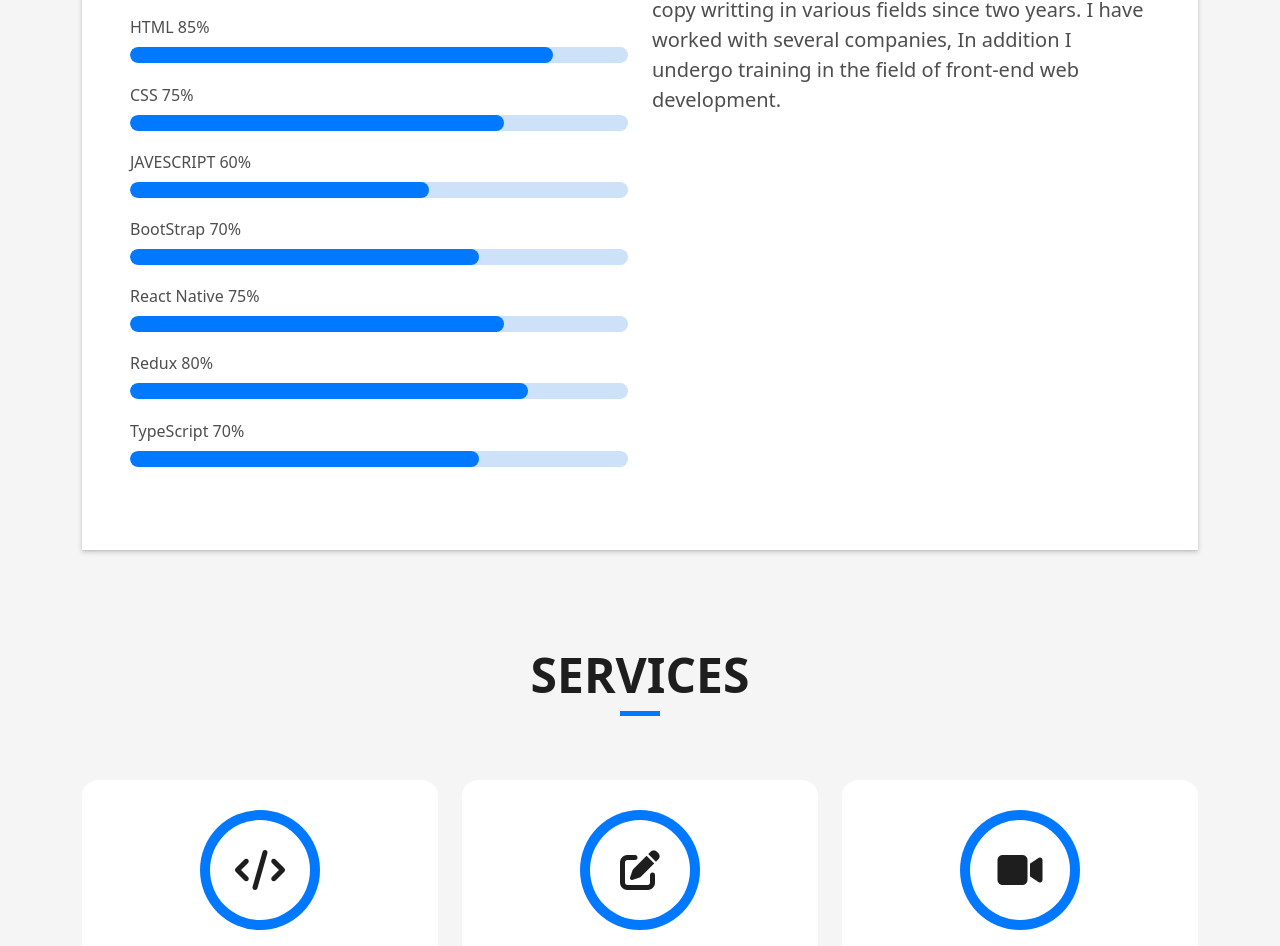
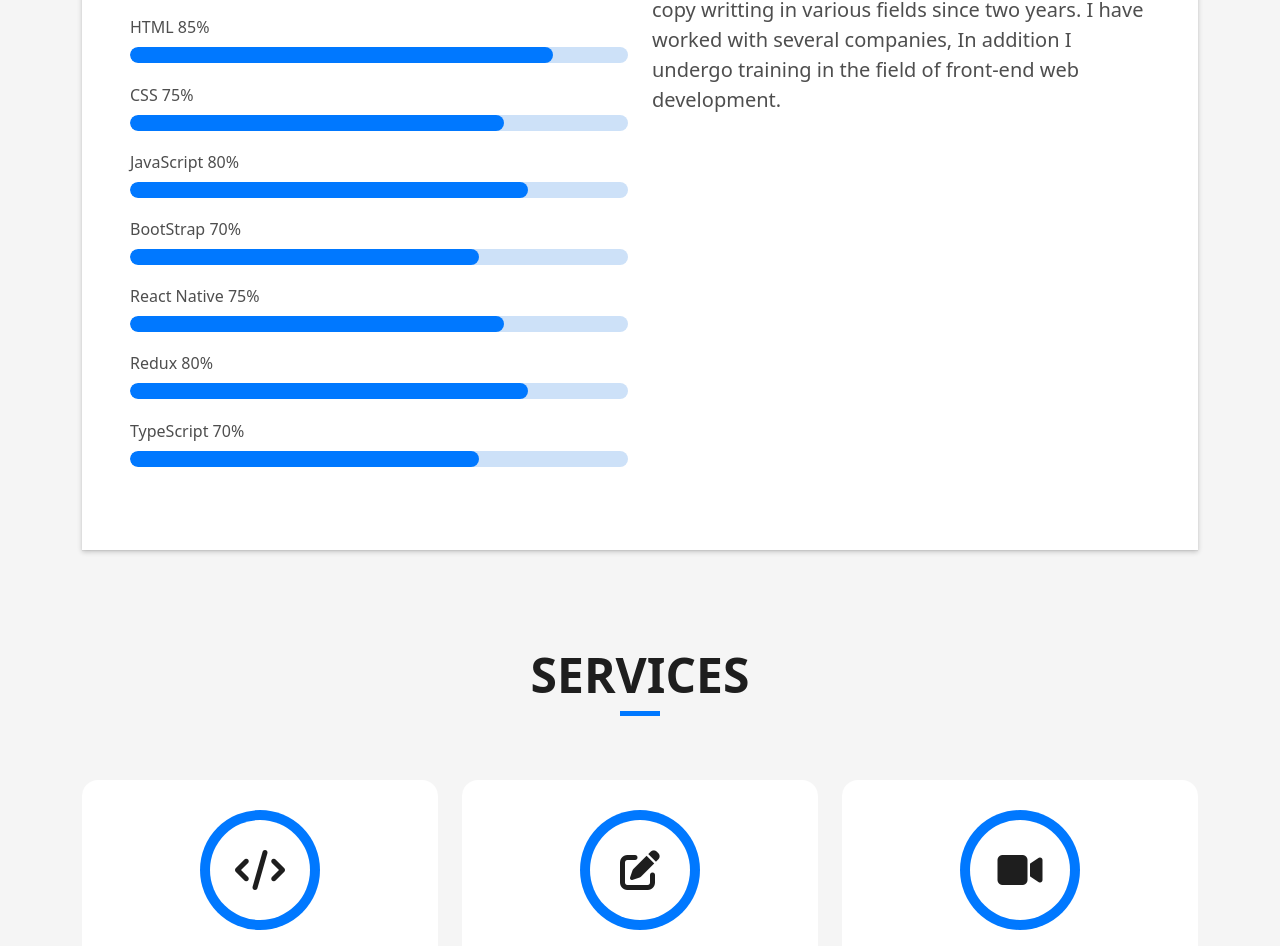
Before and after one commit to Ahmad897m/My-Portfolio, a plain HTML site: page index.html in a window 1280 px wide. Shown: the part 1245-2191 px from the top of the page. Drawn offline with Linux system fonts and the light colour scheme.

Commit message:
Update index.html

```diff
--- a/index.html
+++ b/index.html
@@ -108,9 +108,9 @@
                     <div class="progress">
                       <div class="progress-bar" role="progressbar" style="width: 75%" aria-valuenow="75" aria-valuemin="0" aria-valuemax="100"></div>
                     </div>
-                    <span>JAVESCRIPT</span> <span class="pull-right">60%</span>
+                    <span>JavaScript</span> <span class="pull-right">80%</span>
                     <div class="progress">
-                      <div class="progress-bar" role="progressbar" style="width: 60%" aria-valuenow="60" aria-valuemin="0" aria-valuemax="100"></div>
+                      <div class="progress-bar" role="progressbar" style="width: 80%" aria-valuenow="80" aria-valuemin="0" aria-valuemax="100"></div>
                     </div>
                     <span>BootStrap</span> <span class="pull-right">70%</span>
                     <div class="progress">
```
